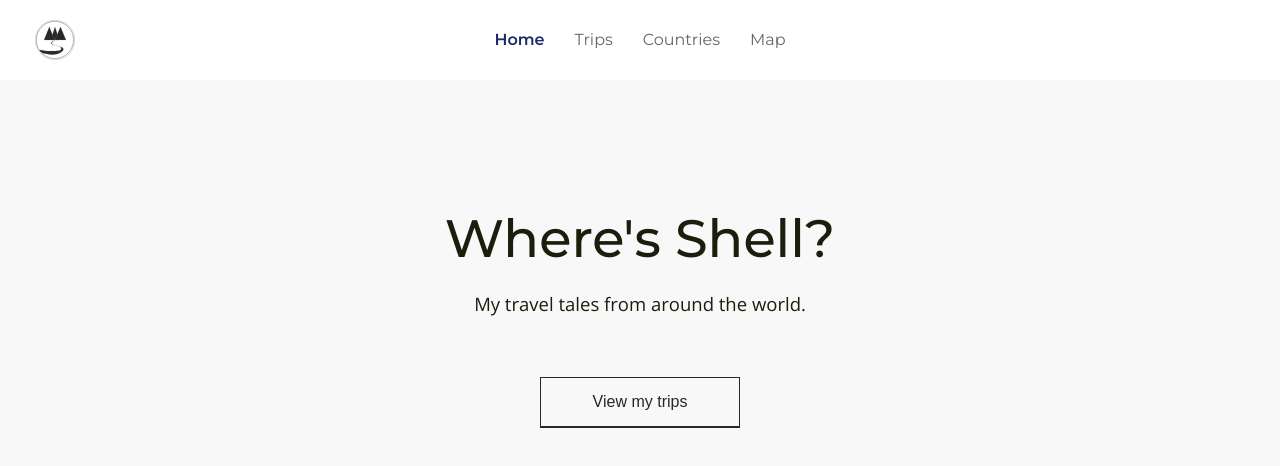
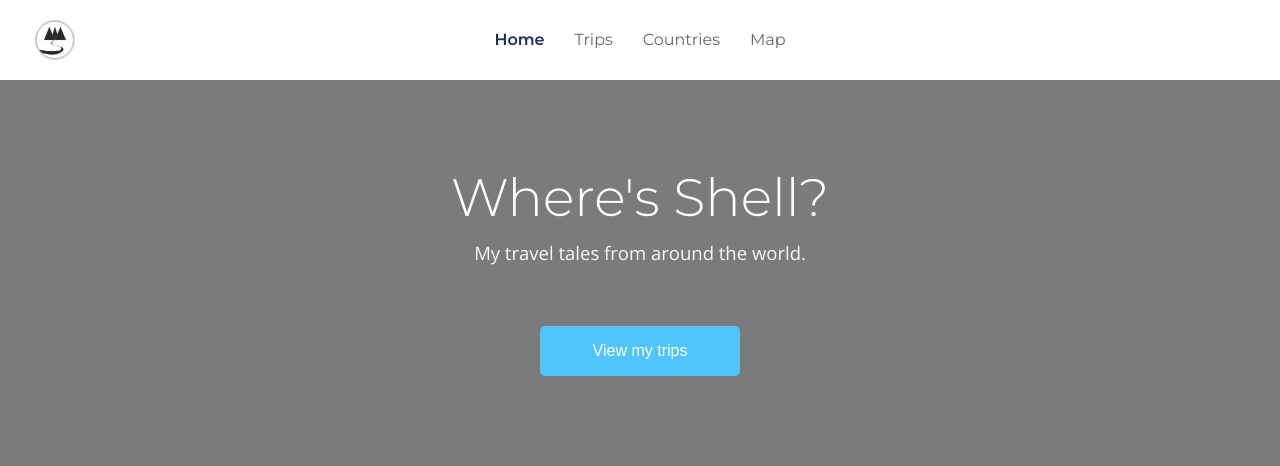
Before and after one commit to chrdina/shells-steps, a React (Create React App) app: page /trips in a window 1280 px wide. Shown: the top 466 px of the page. Built offline with nearby package versions, Linux system fonts and the light colour scheme; no server answers.

Commit message:
Initial commit - dark background and blue cta

```diff
--- a/src/index.css
+++ b/src/index.css
@@ -488,35 +488,49 @@ a {
   background-size: cover;
 }
 .hero-image-main:after {
+  content: "";
+  position: absolute;
+  top: 0;
+  left: 0;
   width: 100%;
   height: 100%;
   background-color: black;
+  opacity: 0.5;
+}
+.hero-image-main > * {
+  z-index: 100;
 }
 
 .title-area {
   display: block;
   height: 250px;
-  width: 100%;
   margin-top: 2%;
   margin-bottom: 60px;
   padding: 40px;
   padding-bottom: 0;
   text-align: center;
-  font-family: var(--font-heading);
-  color: #1a1e0c;
 }
 .title-area h1 {
   font-size: calc(30px + (60 - 30) * ((100vw - 300px) / (1600 - 300)));
-  padding-bottom: 20px;
+  font-weight: 300;
+  color: var(--color-white);
+  /* color: var(--color-charcoal); */
+  margin-bottom: 10px;
+  padding-bottom: 0;
   opacity: 0;
   animation-name: fadeIn;
   animation-duration: 3s;
   animation-fill-mode: forwards;
 }
 .title-area p {
+  flex: 1;
   margin: 0;
   opacity: 0;
+  /* color: var(--color-dark-grey); */
+  color: var(--color-light-grey);
   font-size: calc(14px + (20 - 14) * ((100vw - 300px) / (1600 - 300)));
+  font-weight: 200;
+  /* font-style: italic; */
   animation-name: fadeIn;
   animation-delay: 2s;
   animation-duration: 3s;
@@ -527,18 +541,23 @@ a {
   width: 200px;
   opacity: 0;
   margin-top: 60px;
-  color: var(--color-charcoal);
+  /* color: var(--color-charcoal); */
+  color: var(--color-white);
   font-size: 16px;
-  background: none;
+  /* background: none; */
+  background-color: var(--color-light-blue);
+  background-blend-mode: overlay;
   animation-name: fadeIn;
   animation-delay: 2s;
   animation-duration: 3s;
   animation-fill-mode: forwards;
-  box-shadow: 0 1px 0;
-  border: 1px solid var(--color-charcoal);
+  /* box-shadow: 0 1px 0; */
+  /* border: 1px solid var(--color-charcoal); */
+  border: none;
+  border-radius: 5px;
 }
 .title-cta:hover {
-  background-color: rgba(200, 200, 200, 0.5);
+  background-color: rgba(0, 0, 0, 0.1);
   cursor: pointer;
 }
 
```
